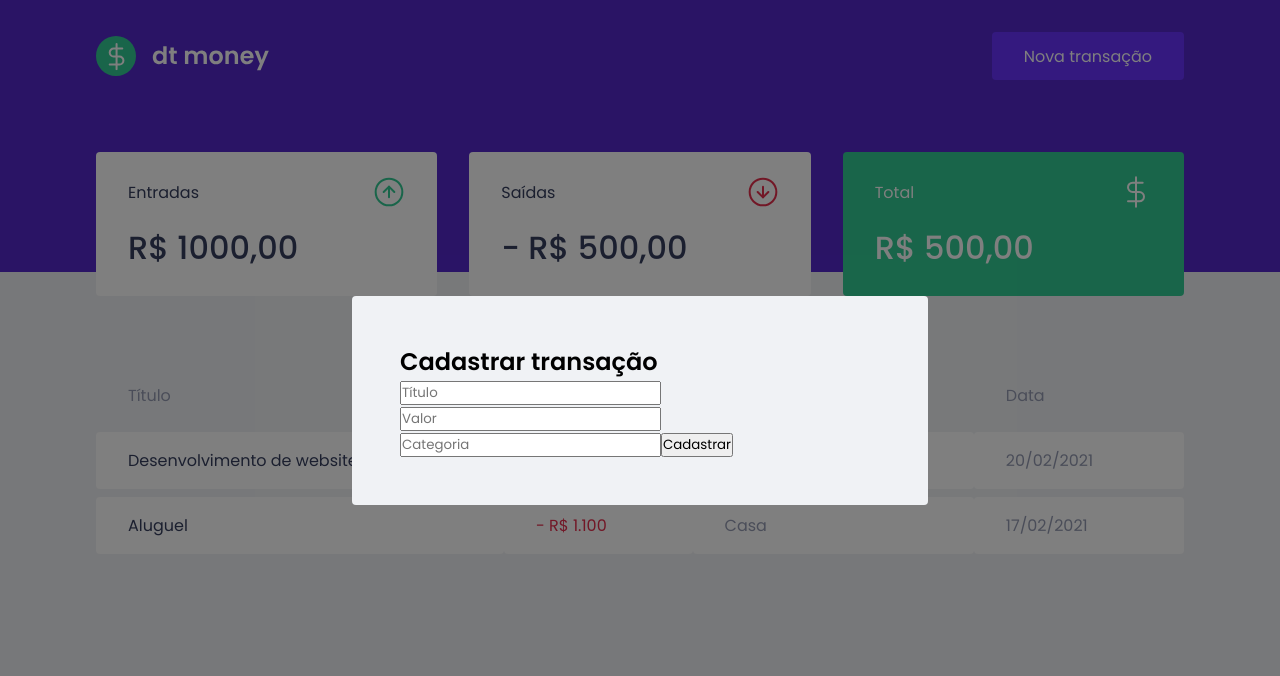
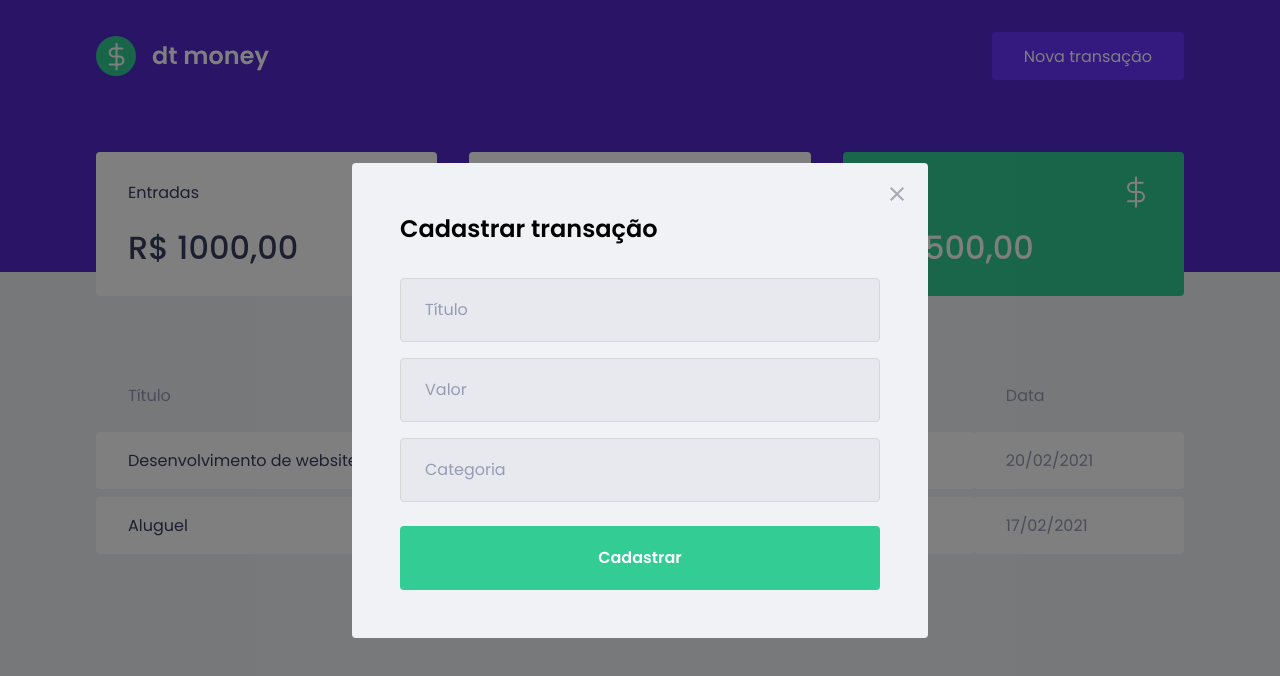
Before and after one commit to PauloFRPDev/dtmoney, a React (Create React App) app: page / in a window 1280 px wide. Both pictures are taken after a click on the button "Nova transação". Shown: the top 676 px of the page. Built offline with nearby package versions, Linux system fonts and the light colour scheme; no server answers; what miragejs would draw is missing.

Commit message:
styling new transaction modal

```diff
--- a/src/components/NewTransactionModal/index.tsx
+++ b/src/components/NewTransactionModal/index.tsx
@@ -1,4 +1,7 @@
 import Modal from 'react-modal';
+
+import closeImg from '../../assets/close.svg';
+
 import { Container } from './styles';
 
 interface NewTransactionModalProps {
@@ -14,6 +17,14 @@
       overlayClassName="react-modal-overlay"
       className="react-modal-content"
     >
+      <button
+        type="button"
+        onClick={onRequestClose}
+        className="react-modal-close"
+      >
+        <img src={closeImg} alt="Fechar modal"/>
+      </button>
+
       <Container>
         <h2>Cadastrar transação</h2>
 
--- a/src/components/NewTransactionModal/styles.ts
+++ b/src/components/NewTransactionModal/styles.ts
@@ -1,3 +1,49 @@
 import styled from 'styled-components';
 
-export const Container = styled.form``;
+export const Container = styled.form`
+  h2 {
+    color: var(--text-tile);
+    font-size: 1.5rem;
+    margin-bottom: 2rem;
+  }
+
+  input {
+    width: 100%;
+    padding: 0 1.5rem;
+    height: 4rem;
+    border-radius: 0.25rem;
+
+    border: 1px solid #d7d7d7;
+    background: #e7e9ee;
+
+    font-weight: 400;
+    font-size: 1rem;
+
+    &::placeholder {
+      color: var(--text-body);
+    }
+
+    & + input {
+      margin-top: 1rem;
+    }
+  }
+
+  button[type="submit"] {
+    width: 100%;
+    padding: 0 1.5rem;
+    height: 4rem;
+    background: var(--green);
+    color: #fff;
+    border-radius: 0.25rem;
+    border: 0;
+    font-size: 1rem;
+    margin-top: 1.5rem;
+    font-weight: 600;
+
+    transition: filter 0.2s;
+
+    &:hover {
+      filter: brightness(0.9);
+    }
+  }
+`;
--- a/src/styles/global.ts
+++ b/src/styles/global.ts
@@ -78,4 +78,18 @@
     position: relative;
     border-radius: 0.25rem;
   }
+
+  .react-modal-close {
+    position: absolute;
+    right: 1.5rem;
+    top: 1.5rem;
+    border: 0;
+    background: transparent;
+
+    transition: filter 0.2s;
+
+    &:hover {
+      filter: brightness(0.8);
+    }
+  }
 `;
```
